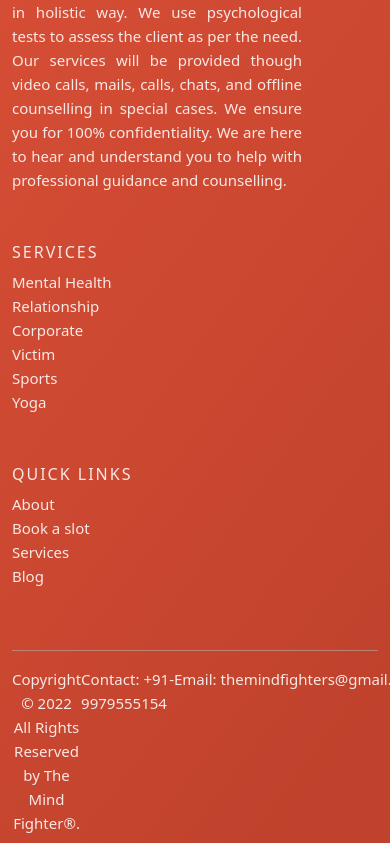
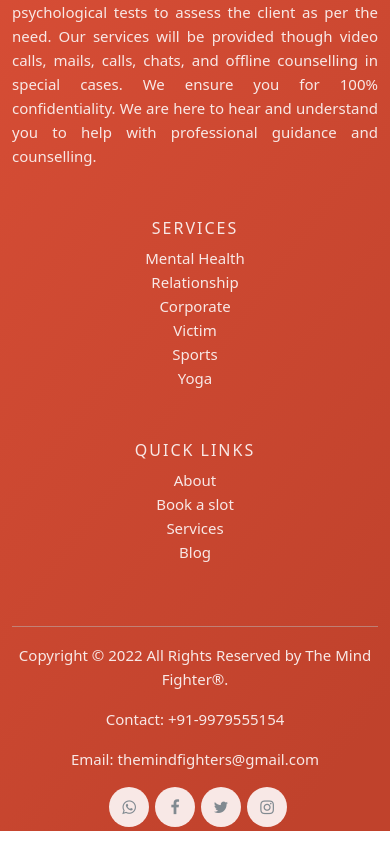
Before and after one commit to emperor9199/mind-fighter, a React (Create React App) app: page /blogs in a window 390 px wide. Shown: the part 1589-2432 px from the top of the page. Built offline with nearby package versions, Linux system fonts and the light colour scheme; a web font is replaced by a local one.

Commit message:
mobile changes

```diff
--- a/src/components/BlogPage/Article/Article.jsx
+++ b/src/components/BlogPage/Article/Article.jsx
@@ -50,88 +50,20 @@ const Article = () => {
           </div>
         </div>
       </div>
-      <div class="pt-6 pb-4 text-justify">
+      <div class="container ">
+      <div class="pt-4 pb-4 text-justify">
         <div class="row justify-content-center w-100 sub_article_main_container ">
           <div class="col-md-12 col-lg-10">
-            <article class="article-post">
+            <article
+              class="article-post text-justify tofront"
+              style={{ fontSize: "1rem" }}
+            >
               <p dangerouslySetInnerHTML={{ __html: description }} />
             </article>
           </div>
         </div>
       </div>
-
-      {/* <div class="container pt-4 pb-4">
-        <h5 class="font-weight-bold spanborder">
-          <span>Read next</span>
-        </h5>
-        <div class="row">
-          <div class="col-lg-6">
-            <div class="card border-0 mb-4 box-shadow h-xl-300">
-              <div class="article-container"></div>
-              <div class="card-body px-0 pb-0 d-flex flex-column align-items-start">
-                <h2 class="h4 font-weight-bold">
-                  <a class="text-dark" href="#">
-                    Brain Stimulation Relieves Depression Symptoms
-                  </a>
-                </h2>
-                <p class="card-text">
-                  Researchers have found an effective target in the brain for
-                  electrical stimulation to improve mood in people suffering
-                  from depression.
-                </p>
-                <div>
-                  <small class="d-block">
-                    <a class="text-muted" href="./author.html">
-                      Janki Nayak
-                    </a>
-                  </small>
-                  <small class="text-muted">Dec 12 · 5 min read</small>
-                </div>
-              </div>
-            </div>
-          </div>
-          <div class="col-lg-6">
-            <div class="flex-md-row mb-4 box-shadow h-xl-300">
-              <div class="mb-3 d-flex align-items-center">
-                <img height="80" src={imgTest1} />
-                <div class="pl-3">
-                  <h2 class="mb-2 h6 font-weight-bold">
-                    <a class="text-dark" href="./article.html">
-                      Nasa's IceSat space laser makes height maps of Earth
-                    </a>
-                  </h2>
-                  <div class="card-text text-muted small">Janki Nayak</div>
-                  <small class="text-muted">Dec 12 · 5 min read</small>
-                </div>
-              </div>
-              <div class="mb-3 d-flex align-items-center">
-                <img height="80" src={imgTest2} />
-                <div class="pl-3">
-                  <h2 class="mb-2 h6 font-weight-bold">
-                    <a class="text-dark" href="./article.html">
-                      Underwater museum brings hope to Lake Titicaca
-                    </a>
-                  </h2>
-                  <div class="card-text text-muted small">Janki Nayak</div>
-                  <small class="text-muted">Dec 12 · 5 min read</small>
-                </div>
-              </div>
-              <div class="mb-3 d-flex align-items-center">
-                <img height="80" src={imgTest3} />
-                <div class="pl-3">
-                  <h2 class="mb-2 h6 font-weight-bold">
-                    <a class="text-dark" href="./article.html">
-                      Sun-skimming probe starts calling home
-                    </a>
-                  </h2>
-                  <div class="card-text text-muted small">Janki Nayak</div>
-                  <small class="text-muted">Dec 12 · 5 min read</small>
-                </div>
-              </div>
-            </div>
-          </div>
-        </div>
-      </div> */}
+      </div>
     </>
   );
 };
--- a/src/components/Footer/Footer.css
+++ b/src/components/Footer/Footer.css
@@ -149,10 +149,33 @@
   color: #29aafe;
 }
 
+
+.footer-social-section{
+  display: flex;
+  justify-content: space-between;
+}
+
+.footer-content-section{
+  width: 80%;
+}
+
 @media (max-width: 767px) {
   .social-icons li.title {
     display: block;
     margin-right: 0;
     font-weight: 600;
   }
+  .footer-social-section{
+    display: flex;
+    flex-direction: column;
+    justify-content: space-between;
+    align-items: center;
+    gap: 1rem;
+  }
+  .footer-content-section{
+    width: 100%;
+  }
+  .footer-main-com{
+    text-align: center;
+  }
 }
--- a/src/components/Footer/Footer.jsx
+++ b/src/components/Footer/Footer.jsx
@@ -39,10 +39,10 @@ const Footer = ({
   return (
     <footer className="site-footer">
       <div className="container">
-        <div className="row">
+        <div className="row footer-main-com">
           <div className="col-sm-12 col-md-6">
             <h6>About</h6>
-            <p className="text-justify col-10 pl-0">
+            <p className="text-justify footer-content-section">
               The main aim is to help through counselling and psychological
               therapies in holistic way. We use psychological tests to assess
               the client as per the need. Our services will be provided though
@@ -95,18 +95,21 @@ const Footer = ({
         <hr />
       </div>
       <div className="container">
-
-      <div class="d-flex justify-content-between">
-      <div>
-          <p className="copyright-text">
+        <div className="footer-social-section">
+          <div>
+            <p className="copyright-text">
               Copyright &copy; 2022 All Rights Reserved by
               <a href="#"> The Mind Fighter&reg;</a>.
             </p>
           </div>
-          <div>Contact:<span className="ml-1">+91-9979555154 </span></div>
-          <div>Email:<span className="ml-1">themindfighters@gmail.com</span></div>
           <div>
-          <ul className="social-icons">
+            Contact:<span className="ml-1">+91-9979555154 </span>
+          </div>
+          <div>
+            Email:<span className="ml-1">themindfighters@gmail.com</span>
+          </div>
+          <div>
+            <ul className="social-icons">
               <li>
                 <a
                   className="facebook"
@@ -146,9 +149,7 @@ const Footer = ({
               </li>
             </ul>
           </div>
-      </div>
-
-
+        </div>
       </div>
     </footer>
   );
--- a/src/components/ServiceArticle/ServiceArticle.jsx
+++ b/src/components/ServiceArticle/ServiceArticle.jsx
@@ -29,7 +29,7 @@ const ServiceArticle = () => {
 
           <div>
             <div class="row">
-              <div class="">
+              <div class="text-justify">
                 <td dangerouslySetInnerHTML={{ __html: Para2 }} />
               </div>
             </div>
```
Also changed, not shown: src/components/BlogDetail/blogs.js (+1 -1 lines).
